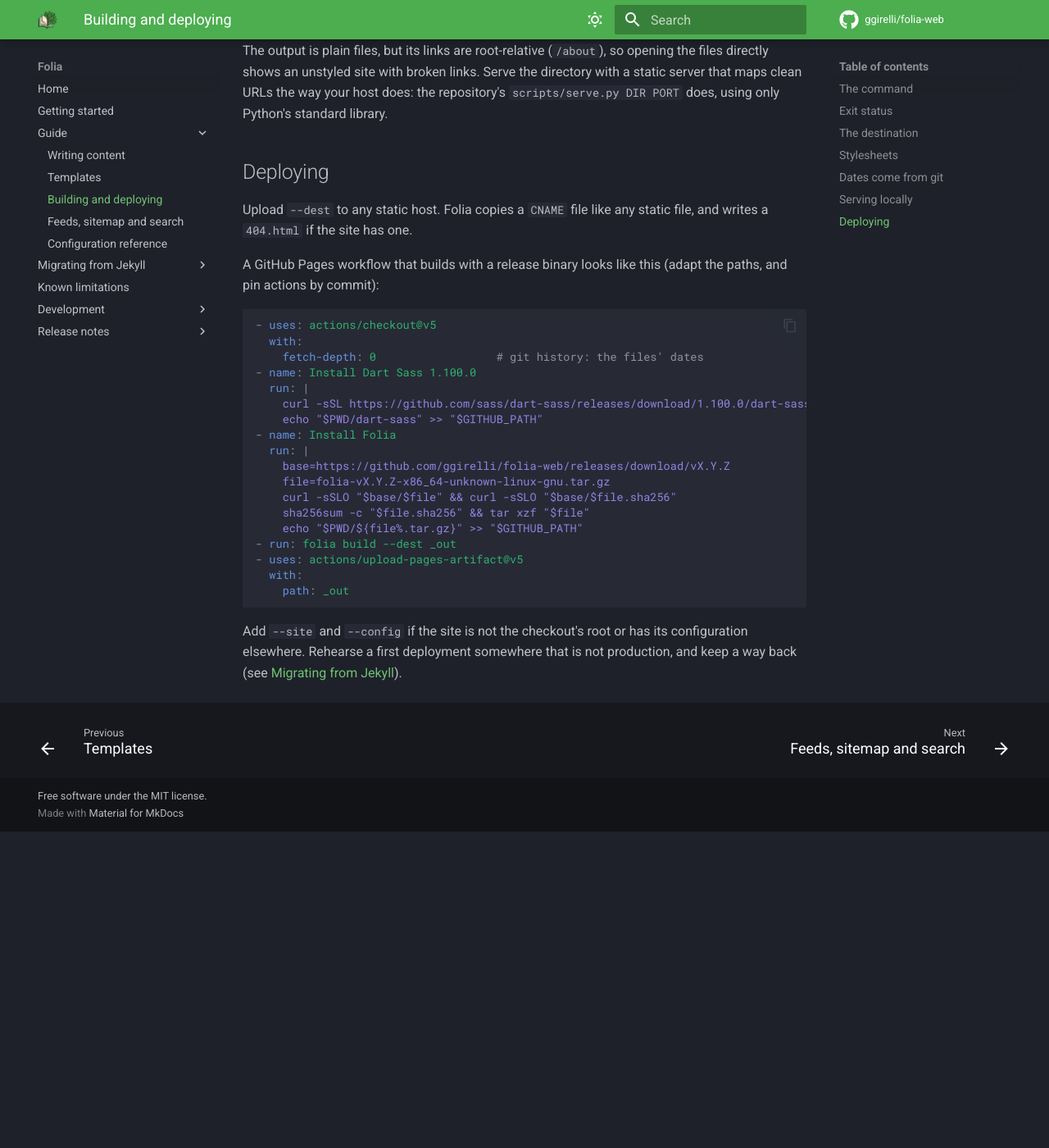
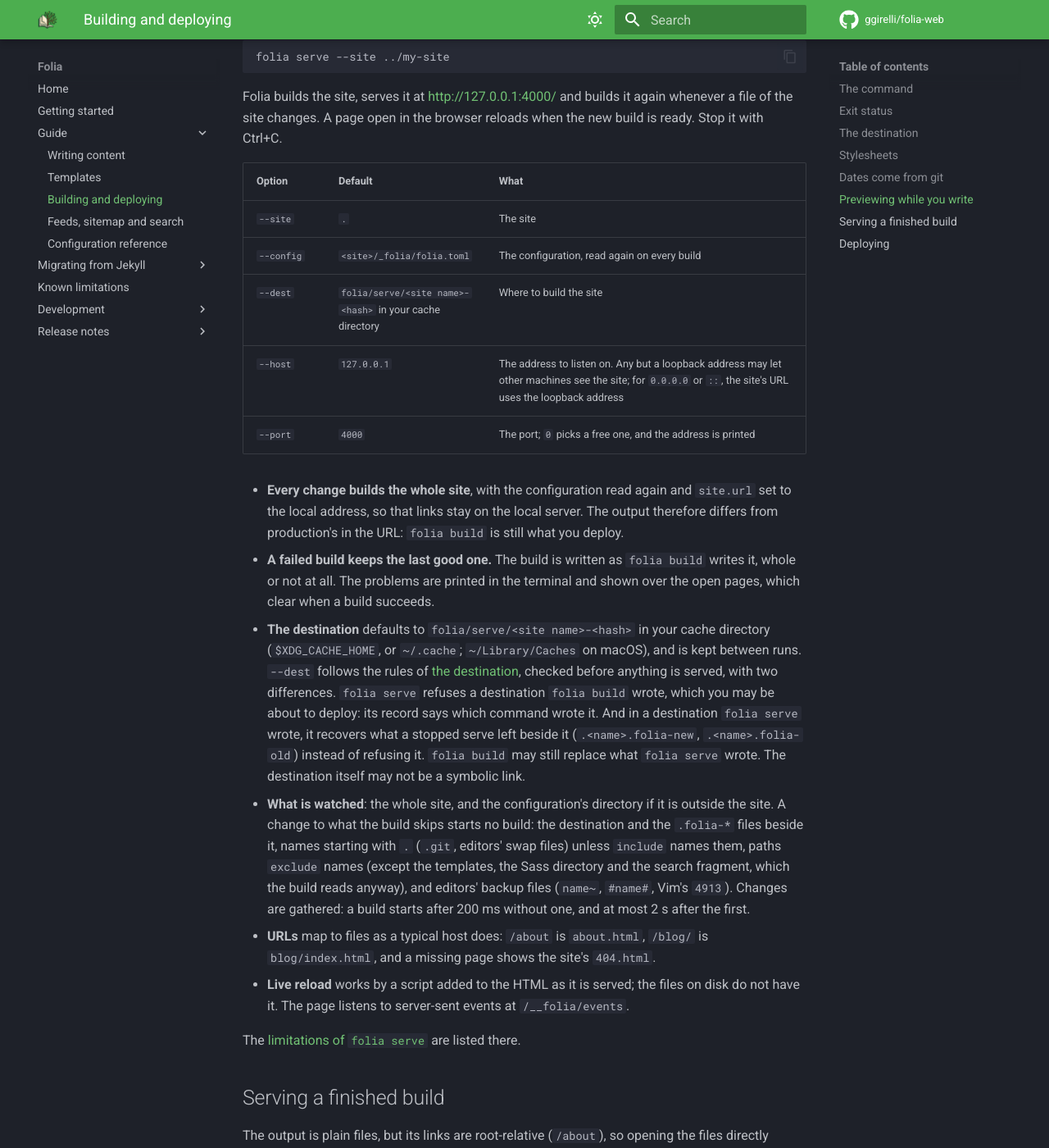
Before and after one commit to ggirelli/folia-web, an MkDocs documentation site: the page built from docs/guide/building.md, in a window 1280 px wide and 1400 px high, scrolled down 1964 px. Shown: the whole window at 82% size. Built offline with MkDocs 1.6.1 and Material for MkDocs 9.7.7, drawn with Linux system fonts in a browser that asks for light colours; comment, search, counter and statistics services are not loaded; before the commit the page ends 2978 px from its top, so only the background shows below that; some of the changed text lies outside the part shown.

Commit message:
docs: folia serve in the guide, getting started, migration and limitations
The user guide describes `folia serve`: its options, the default destination
in the cache directory, why it refuses a destination `folia build` wrote and
recovers its own interrupted builds, what is watched and skipped, and the
local site URL. Getting started, the migration guide, the README and the
changelog point to it; the known limitations list what it does not do, and
the development guide where it is built.

Co-Authored-By: Claude Fable 5.2 <noreply@anthropic.com>

````diff
--- a/docs/guide/building.md
+++ b/docs/guide/building.md
@@ -12,11 +12,10 @@ folia build --site ../my-site --dest ../my-site-out
 | `--config` | `<site>/_folia/folia.toml` | The configuration ([reference](../configuration.md)) |
 | `--dest` | required | Where to write the site |
 
-`folia --version` prints the version, and `folia build --help` the options. Folia has one
-command: there is no `serve` and no watch mode yet
-([#46](https://github.com/ggirelli/folia-web/issues/46)), and no `--drafts` or `--future`
-([#47](https://github.com/ggirelli/folia-web/issues/47)). A post dated after the build, or with
-`published: false`, is not built.
+`folia --version` prints the version, and `folia build --help` the options. Its
+other command is [`folia serve`](#previewing-while-you-write). There is no `--drafts` or
+`--future` yet ([#47](https://github.com/ggirelli/folia-web/issues/47)). A post dated after the
+build, or with `published: false`, is not built.
 
 While it builds, Folia prints **warnings** (a broken wiki-link) and `skipped:` lines for any
 document it does not support yet, each with the reason, then `Built N pages, …`.
@@ -62,12 +61,58 @@ A page's last-modified date (the `<lastmod>` of the sitemap, `page.modified`) co
 commit. In a CI checkout, fetch the full history (`fetch-depth: 0` in GitHub Actions): a shallow
 clone gives every file the same date.
 
-## Serving locally
+## Previewing while you write
+
+```sh
+folia serve --site ../my-site
+```
+
+Folia builds the site, serves it at <http://127.0.0.1:4000/> and builds it again whenever a file
+of the site changes. A page open in the browser reloads when the new build is ready. Stop it with
+Ctrl+C.
+
+| Option | Default | What |
+|-|-|-|
+| `--site` | `.` | The site |
+| `--config` | `<site>/_folia/folia.toml` | The configuration, read again on every build |
+| `--dest` | `folia/serve/<site name>-<hash>` in your cache directory | Where to build the site |
+| `--host` | `127.0.0.1` | The address to listen on. Any but a loopback address may let other machines see the site; for `0.0.0.0` or `::`, the site's URL uses the loopback address |
+| `--port` | `4000` | The port; `0` picks a free one, and the address is printed |
+
+- **Every change builds the whole site**, with the configuration read again and `site.url` set to
+  the local address, so that links stay on the local server. The output therefore differs from
+  production's in the URL: `folia build` is still what you deploy.
+- **A failed build keeps the last good one.** The build is written as `folia build` writes it, whole
+  or not at all. The problems are printed in the terminal and shown over the open pages, which
+  clear when a build succeeds.
+- **The destination** defaults to `folia/serve/<site name>-<hash>` in your cache directory
+  (`$XDG_CACHE_HOME`, or `~/.cache`; `~/Library/Caches` on macOS), and is kept between runs.
+  `--dest` follows the rules of [the destination](#the-destination), checked before anything is
+  served, with two differences. `folia serve` refuses a destination `folia build` wrote, which you
+  may be about to deploy: its record says which command wrote it. And in a destination
+  `folia serve` wrote, it recovers what a stopped serve left beside it (`.<name>.folia-new`,
+  `.<name>.folia-old`) instead of refusing it. `folia build` may still replace what `folia serve`
+  wrote. The destination itself may not be a symbolic link.
+- **What is watched**: the whole site, and the configuration's directory if it is outside the site.
+  A change to what the build skips starts no build: the destination and the `.folia-*` files
+  beside it, names starting with `.` (`.git`, editors' swap files) unless `include` names them,
+  paths `exclude` names (except the templates, the Sass directory and the search fragment, which
+  the build reads anyway), and editors' backup files (`name~`, `#name#`, Vim's `4913`). Changes
+  are gathered: a build starts after 200 ms without one, and at most 2 s after the first.
+- **URLs** map to files as a typical host does: `/about` is `about.html`, `/blog/` is
+  `blog/index.html`, and a missing page shows the site's `404.html`.
+- **Live reload** works by a script added to the HTML as it is served; the files on disk do not
+  have it. The page listens to server-sent events at `/__folia/events`.
+
+The [limitations of `folia serve`](../known-limitations.md#folia-serve) are listed there.
+
+## Serving a finished build
 
 The output is plain files, but its links are root-relative (`/about`), so opening the files
 directly shows an unstyled site with broken links. Serve the directory with a static server that
 maps clean URLs the way your host does: the repository's `scripts/serve.py DIR PORT` does, using
-only Python's standard library.
+only Python's standard library
+(`just serve DIR`). To preview while you write, use `folia serve` instead.
 
 ## Deploying
 
````
Also changed, not shown: CHANGELOG.md (+4 -0 lines), README.md (+2 -0 lines), docs/development.md (+6 -0 lines), docs/getting-started.md (+8 -2 lines), docs/known-limitations.md (+8 -0 lines), docs/migrating/index.md (+3 -2 lines).
